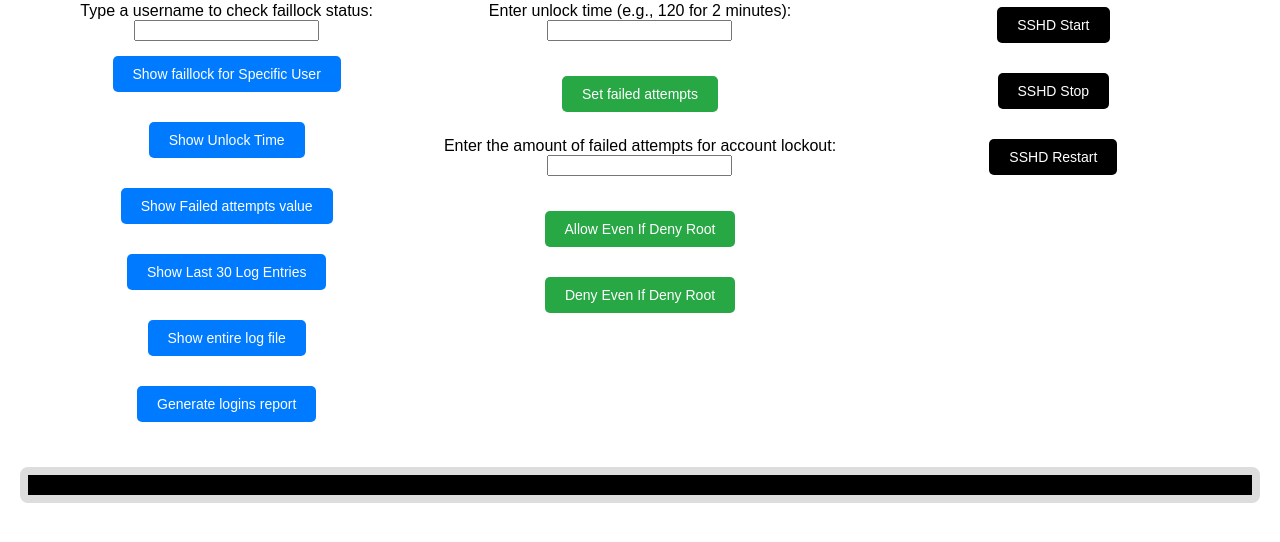
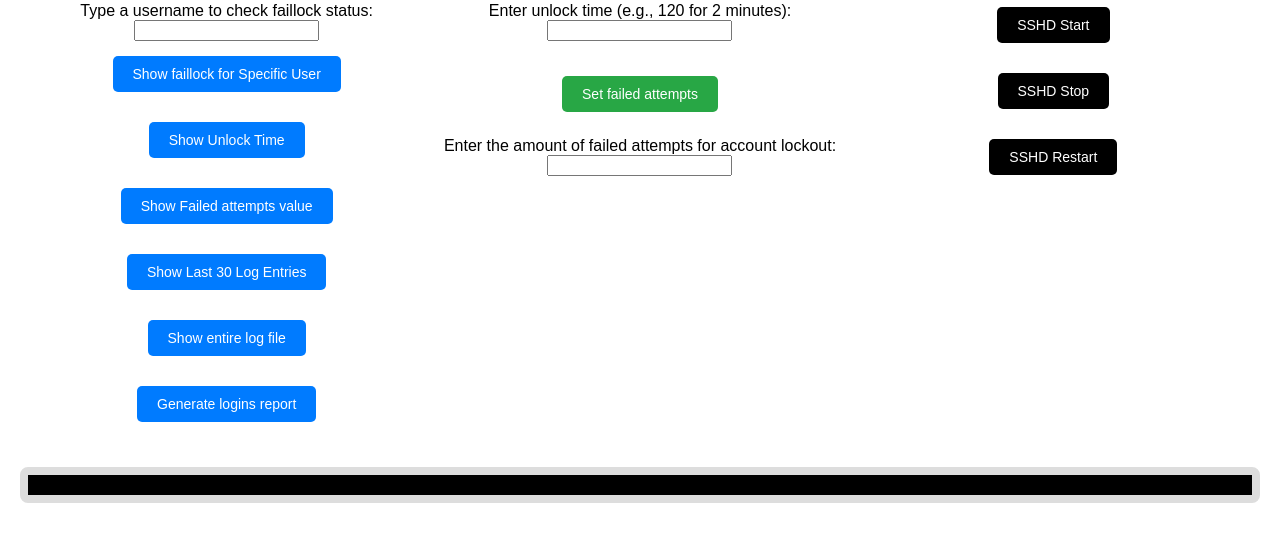
Before and after one commit to kurogane13/PAM_faillock_web_api, a Flask app: page / in a window 1280 px wide. Shown: the part 175-717 px from the top of the page. Run offline with Flask 2, Linux system fonts and the light colour scheme.

Commit message:
Update index.html

```diff
--- a/templates/index.html
+++ b/templates/index.html
@@ -253,12 +253,6 @@
                 <label for="deny_value">Enter the amount of failed attempts for account lockout:</label>
                 <input type="text" id="deny_value" name="deny_value">
             </div>
-            <div class="action-group">
-                <button class="btn btn-action" onclick="handleAction('allow_even_deny_root')">Allow Even If Deny Root</button>
-            </div>
-            <div class="action-group">
-                <button class="btn btn-action" onclick="handleAction('deny_even_deny_root')">Deny Even If Deny Root</button>
-            </div>
         </div>
         <div class="column">
             <div class="section-title">SSHD Commands</div>
```
